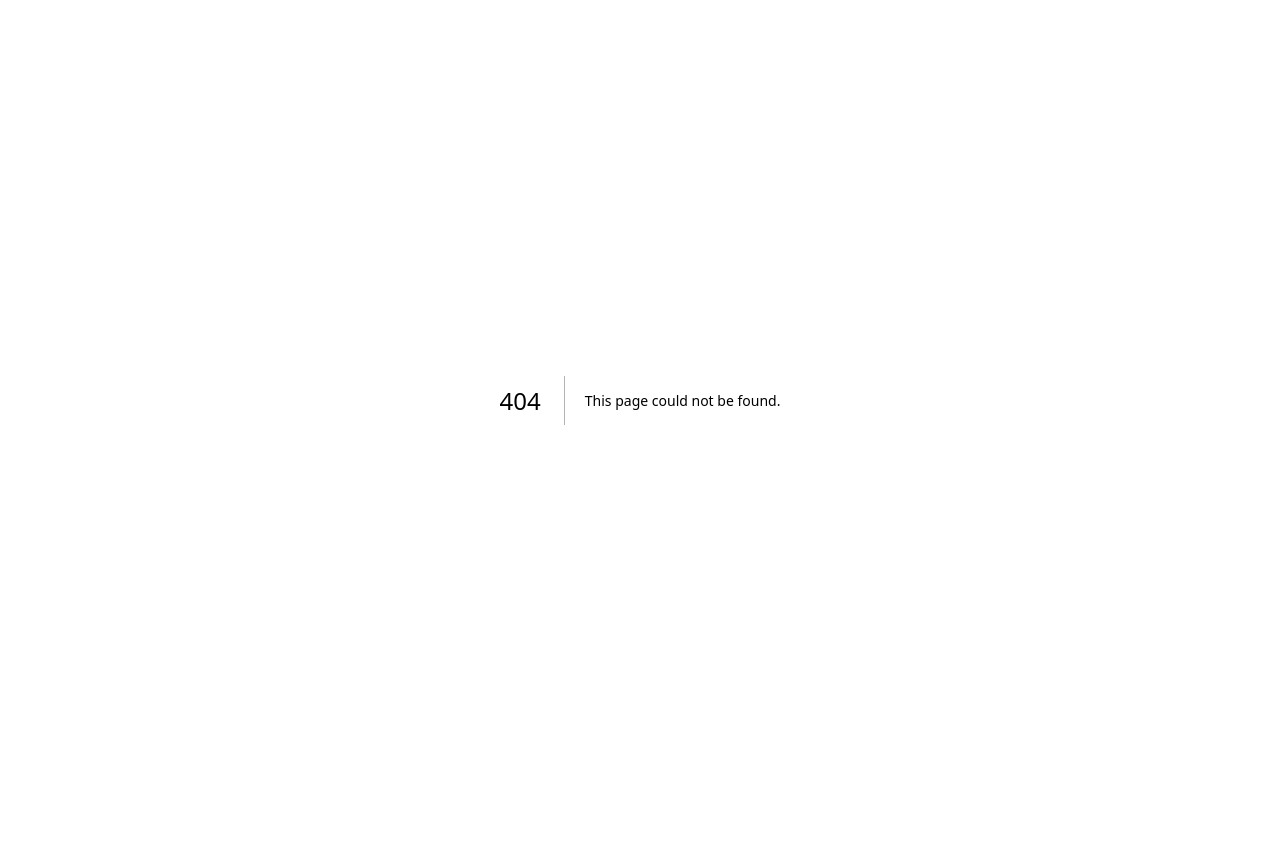
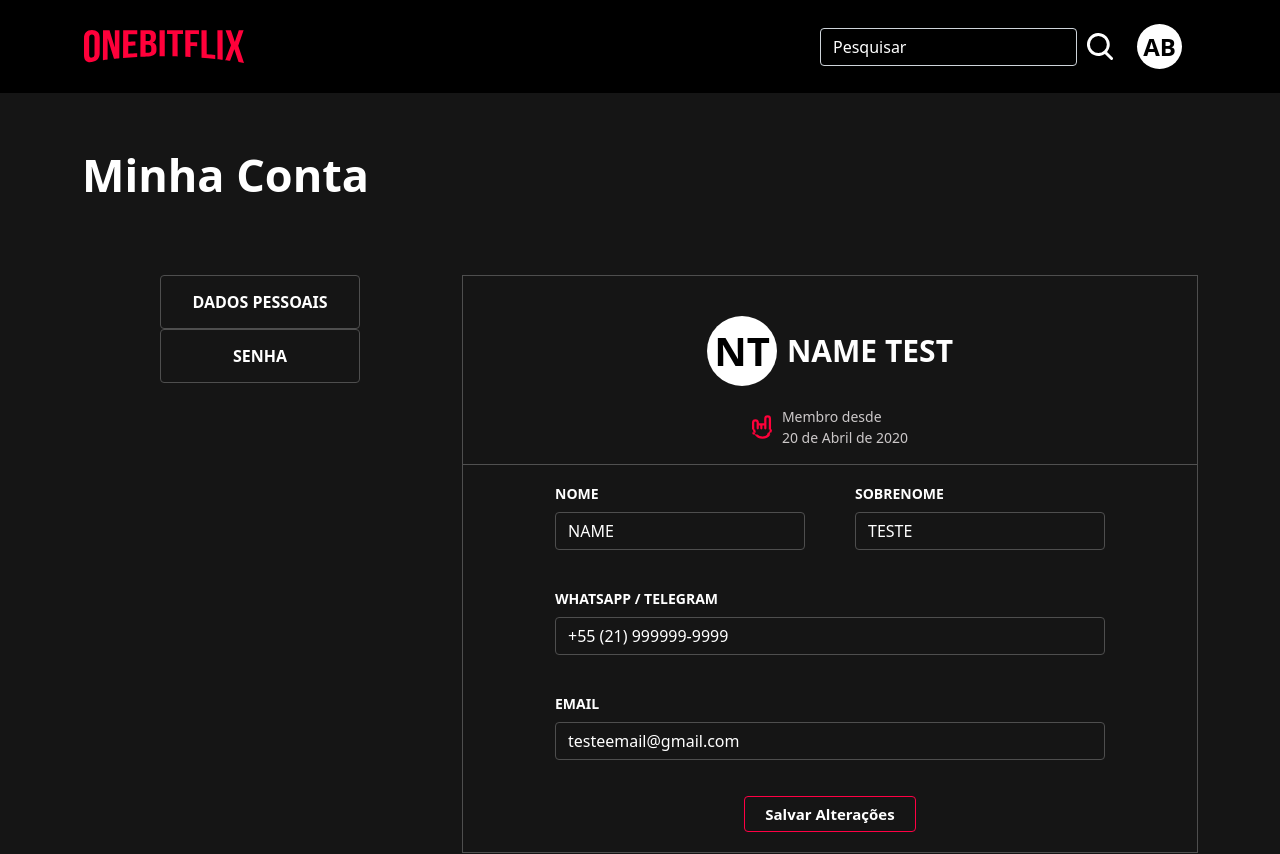
Before and after one commit to maisafolgueral/onebitflix-frontend, a Next.js app: page /profile in a window 1280 px wide. Before the commit this address had no page. Shown: the top 854 px of the page. Before the commit the page ends 800 px from the top, so only its background shows below. Built offline with nearby package versions, Linux system fonts and the light colour scheme.

Commit message:
Added profile page

```diff
--- /dev/null
+++ b/pages/profile.tsx
@@ -0,0 +1,39 @@
+import Head from "next/head";
+import styles from "../styles/profile.module.scss";
+import UserForm from "../src/components/profile/user";
+import HeaderAuth from "../src/components/common/headerAuth";
+import { Button, Col, Container, Row } from "reactstrap";
+import Footer from "../src/components/common/footer";
+
+const UserInfo = function () {
+  return (
+    <>
+      <Head>
+        <title>Onebitflix - Meus dados</title>
+        <link rel="shortcut icon" href="/favicon.svg" type="image/x-icon" />
+      </Head>
+      <main>
+        <div className={styles.header}>
+          <HeaderAuth />
+        </div>
+        <Container className="py-5">
+          <p className={styles.title}>Minha Conta</p>
+          <Row className="pt-3 pb-5">
+            <Col md={4} className={styles.btnColumn}>
+              <Button className={styles.renderForm}>DADOS PESSOAIS</Button>
+              <Button className={styles.renderForm}>SENHA</Button>
+            </Col>
+            <Col md>
+              <UserForm />
+            </Col>
+          </Row>
+        </Container>
+        <div className={styles.footer}>
+          <Footer />
+        </div>
+      </main>
+    </>
+  );
+};
+
+export default UserInfo;
--- /dev/null
+++ b/src/components/profile/user/index.tsx
@@ -0,0 +1,95 @@
+import { Form, FormGroup, Label, Input, Button } from "reactstrap";
+import styles from "../../../../styles/profile.module.scss";
+
+const UserForm = function () {
+  return (
+    <>
+      <Form className={styles.form}>
+        <div className={styles.formName}>
+          <p className={styles.nameAbbreviation}>NT</p>
+          <p className={styles.userName}>NAME TEST</p>
+        </div>
+        <div className={styles.memberTime}>
+          <img
+            src="/profile/iconUserAccount.svg"
+            alt="iconProfile"
+            className={styles.memberTimeImg}
+          />
+          <p className={styles.memberTimeText}>
+            Membro desde <br /> 20 de Abril de 2020
+          </p>
+        </div>
+        <hr />
+        <div className={styles.inputFlexDiv}>
+          <FormGroup>
+            <Label for="firstName" className={styles.label}>
+              NOME
+            </Label>
+            <Input
+              name="firstName"
+              type="text"
+              id="firstName"
+              placeholder="Qual o seu primeiro nome?"
+              required
+              maxLength={20}
+              className={styles.inputFlex}
+              value={"Name"}
+            ></Input>
+          </FormGroup>
+          <FormGroup>
+            <Label for="lastName" className={styles.label}>
+              SOBRENOME
+            </Label>
+            <Input
+              name="lastName"
+              type="text"
+              id="lastName"
+              placeholder="Qual o seu último nome?"
+              required
+              maxLength={20}
+              className={styles.inputFlex}
+              value={"Teste"}
+            ></Input>
+          </FormGroup>
+        </div>
+        <div className={styles.inputNormalDiv}>
+          <FormGroup>
+            <Label for="phone" className={styles.label}>
+              WHATSAPP / TELEGRAM
+            </Label>
+            <Input
+              name="phone"
+              type="tel"
+              id="phone"
+              placeholder="(XX) 9XXXXX-XXXX"
+              required
+              className={styles.input}
+              value={"+55 (21) 999999-9999"}
+            ></Input>
+          </FormGroup>
+
+          <FormGroup>
+            <Label for="email" className={styles.label}>
+              EMAIL
+            </Label>
+            <Input
+              name="email"
+              type="email"
+              id="email"
+              placeholder="Coloque o seu email"
+              required
+              className={styles.input}
+              value={"testeemail@gmail.com"}
+            ></Input>
+          </FormGroup>
+
+          <Button className={styles.formBtn} outline type="submit">
+            Salvar Alterações
+          </Button>
+        </div>
+      </Form>
+    </>
+  );
+};
+
+export default UserForm;
--- /dev/null
+++ b/styles/profile.module.scss
@@ -0,0 +1,140 @@
+@import "./colors.module.scss";
+
+.header {
+  background-color: black;
+}
+
+.form {
+  border: 1px solid $darkGray;
+  padding: 20px 0px;
+  max-width: 100%;
+}
+
+.formName {
+  display: flex;
+  align-items: center;
+  justify-content: center;
+  gap: 10px;
+  width: 80%;
+  margin: 20px auto;
+  text-transform: uppercase;
+}
+
+.nameAbbreviation {
+  font-size: 40px;
+  font-weight: bold;
+  min-height: 70px;
+  min-width: 70px;
+  background-color: #fff;
+  color: #000;
+  border-radius: 50%;
+  display: flex;
+  justify-content: center;
+  align-items: center;
+}
+
+.userName {
+  font-size: 30px;
+  font-weight: bold;
+}
+
+.memberTime {
+  display: flex;
+  justify-content: center;
+  gap: 10px;
+}
+
+.memberTimeImg {
+  width: 20px;
+}
+
+.memberTimeText {
+  font-size: 14px;
+  color: $lightGray;
+}
+
+.label {
+  font-size: 14px;
+  font-weight: bold;
+}
+
+.inputFlexDiv {
+  display: flex;
+  flex-wrap: wrap;
+  justify-content: center;
+  gap: 50px;
+}
+
+.inputFlex {
+  width: 250px;
+  text-transform: uppercase;
+  background-color: transparent;
+  border: 1px solid $darkGray;
+  color: #fff;
+
+  &::placeholder {
+    color: $lightGray;
+  }
+
+  &:focus {
+    box-shadow: none;
+    border-color: $lightRed;
+    color: #fff;
+    background-color: transparent;
+  }
+}
+
+.inputNormalDiv {
+  display: flex;
+  flex-direction: column;
+  align-items: center;
+  margin-top: 20px;
+  gap: 20px;
+}
+
+.input {
+  @extend .inputFlex;
+  text-transform: lowercase;
+  width: 550px;
+}
+
+.formBtn {
+  border-color: $lightRed;
+  text-align: center;
+  color: #fff;
+  font-weight: bold;
+  font-size: 15px;
+  padding: 6px 20px;
+
+  &:hover {
+    border-color: $darkRed;
+    background-color: transparent;
+    color: $lightGray;
+  }
+}
+
+.title {
+  font-size: 45px;
+  font-weight: bold;
+  padding-bottom: 50px;
+}
+
+.renderForm {
+  display: block;
+  width: 200px;
+  border: 1px solid $darkGray;
+  background-color: transparent;
+  font-weight: bold;
+  margin: 0 auto;
+  padding: 14px 0px;
+
+  &:hover {
+    background-color: transparent;
+    border-color: $lightRed;
+    color: $lightGray;
+  }
+}
+
+.footer {
+  background-color: black;
+}
```
Also changed, not shown: src/components/profile/password/index.tsx (added, +7 -0 lines).
